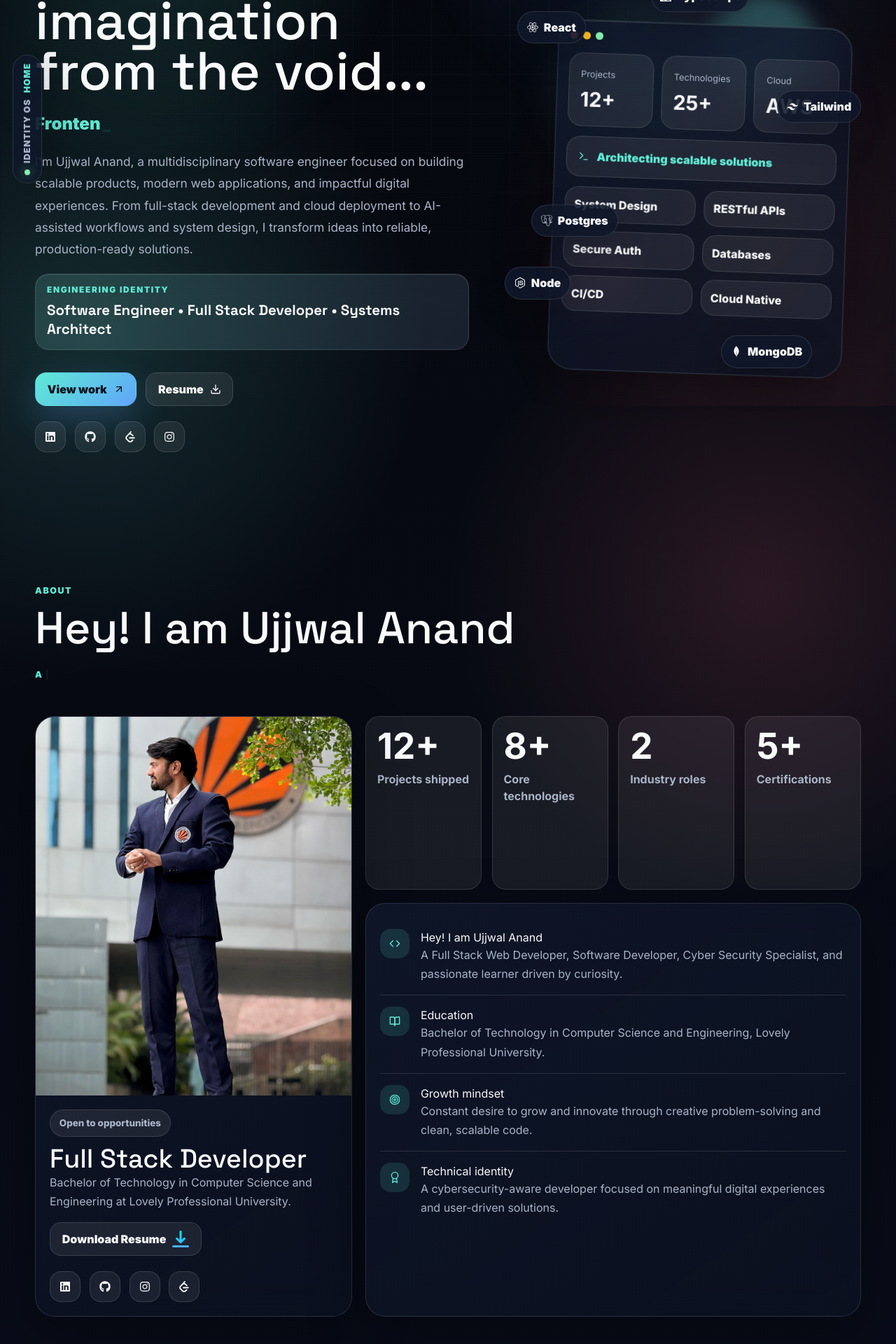
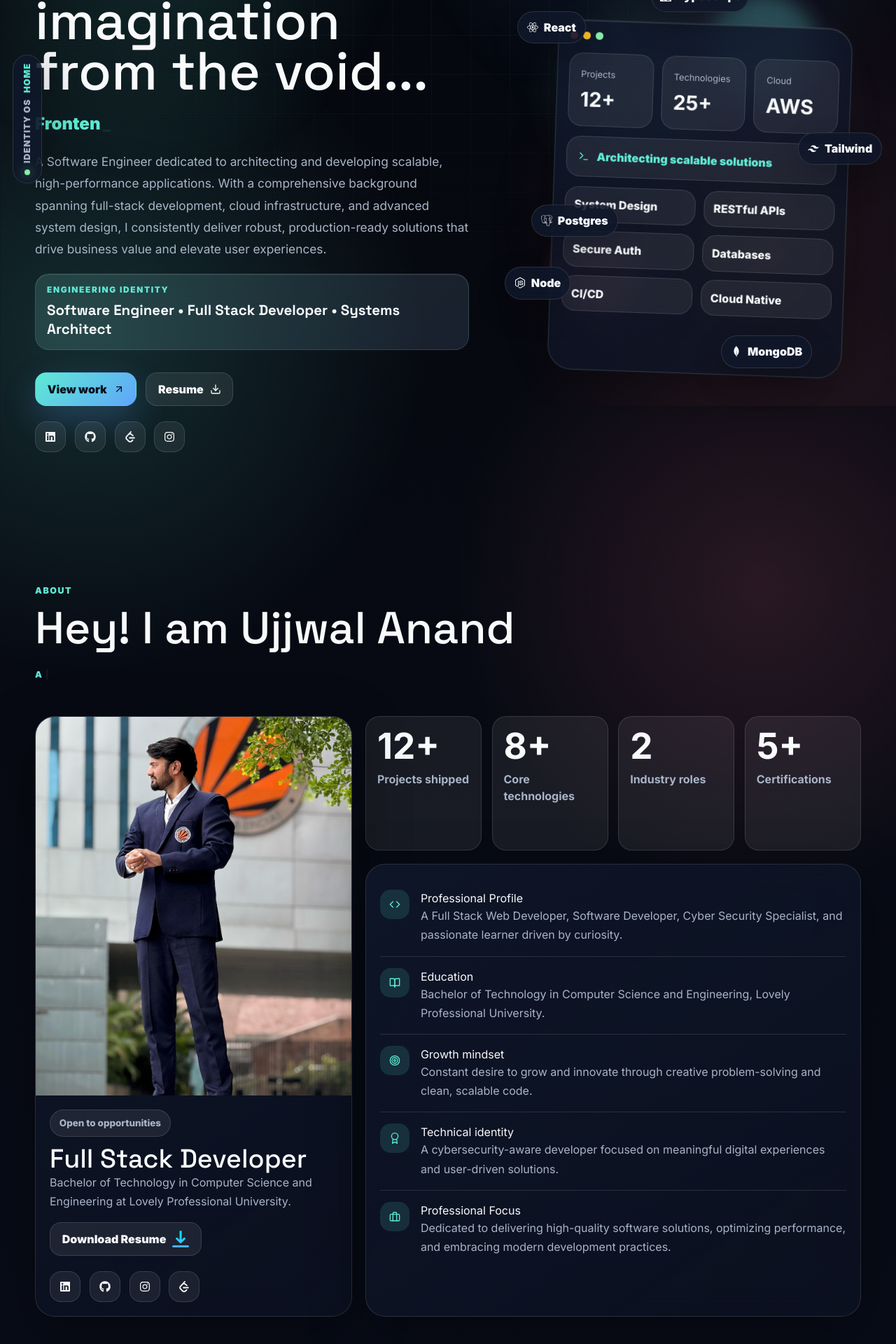
Before and after one commit to Ujjwal-anand00/my-portfolio, a React (Vite) app: page / in a window 1280 px wide. Shown: the part 230-2150 px from the top of the page at 70% size. Built offline with nearby package versions, Linux system fonts and the light colour scheme.

Commit message:
feat: add Home and About components with initial styling and layout assets

```diff
--- a/src/components/About.jsx
+++ b/src/components/About.jsx
@@ -3,7 +3,7 @@ import { Typewriter } from "react-simple-typewriter";
 import download from "../assets/download.png";
 import ujjuImg from "../assets/ujju.jpg";
 import { FaGithub, FaInstagram, FaLinkedin } from "react-icons/fa";
-import { FiAward, FiBookOpen, FiCode, FiTarget } from "react-icons/fi";
+import { FiAward, FiBookOpen, FiCode, FiTarget, FiBriefcase } from "react-icons/fi";
 import { SiLeetcode } from "react-icons/si";
 
 const stats = [
@@ -23,7 +23,7 @@ const socials = [
 const timeline = [
   {
     icon: FiCode,
-    title: "Hey! I am Ujjwal Anand",
+    title: "Professional Profile",
     detail: "A Full Stack Web Developer, Software Developer, Cyber Security Specialist, and passionate learner driven by curiosity.",
   },
   {
@@ -40,6 +40,11 @@ const timeline = [
     icon: FiAward,
     title: "Technical identity",
     detail: "A cybersecurity-aware developer focused on meaningful digital experiences and user-driven solutions.",
+  },
+  {
+    icon: FiBriefcase,
+    title: "Professional Focus",
+    detail: "Dedicated to delivering high-quality software solutions, optimizing performance, and embracing modern development practices.",
   },
 ];
 
--- a/src/components/Home.jsx
+++ b/src/components/Home.jsx
@@ -74,11 +74,11 @@ const Home = ({ onNavigate }) => {
           />
         </p>
         <p className="hero-description">
-          I'm Ujjwal Anand, a multidisciplinary software engineer focused on
-          building scalable products, modern web applications, and impactful
-          digital experiences. From full-stack development and cloud deployment
-          to AI-assisted workflows and system design, I transform ideas into
-          reliable, production-ready solutions.
+          A Software Engineer dedicated to architecting and
+          developing scalable, high-performance applications. With a comprehensive
+          background spanning full-stack development, cloud infrastructure, and
+          advanced system design, I consistently deliver robust, production-ready
+          solutions that drive business value and elevate user experiences.
         </p>
 
         <div className="identity-statement">
--- a/src/index.css
+++ b/src/index.css
@@ -647,7 +647,7 @@ img {
 }
 
 .float-a { top: 52px; left: 18px; }
-.float-b { top: 170px; right: 0; animation-delay: -1s; }
+.float-b { top: 230px; right: -30px; animation-delay: -1s; }
 .float-c { bottom: 145px; left: 0; animation-delay: -1.7s; }
 .float-d { bottom: 44px; right: 70px; animation-delay: -2.4s; }
 .float-e { top: 340px; left: 38px; animation-delay: -3.2s; }
@@ -1300,7 +1300,7 @@ img {
   }
 
   .float-a { left: 0; }
-  .float-b { right: 0; top: 132px; }
+  .float-b { right: -10px; top: 185px; }
   .float-c { bottom: 116px; }
   .float-d { right: 16px; bottom: 20px; }
   .float-e,
@@ -2203,7 +2203,7 @@ img {
 
   /* Float positioning: reduce clutter */
   .float-c { display: none; }
-  .float-b { top: 110px; }
+  .float-b { top: 155px; right: -10px; }
   .float-d { bottom: 12px; right: 8px; }
 
   /* Hero actions and social row */
```
